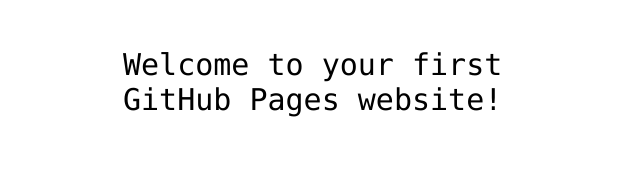
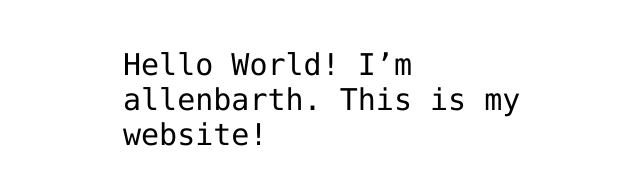
Before and after one commit to AllenBarth/allenbarth.github.io, a plain HTML site: page index.html in a window 1280 px wide. Shown: the part 341-526 px from the top of the page, without its empty margins (317-957 px from the left). Drawn offline with Linux system fonts and the light colour scheme.

Commit message:
Update index.html
<p>Hello World! I’m allenbarth. This is my website!</p>

```diff
--- a/index.html
+++ b/index.html
@@ -12,7 +12,7 @@
 <img src="https://octodex.github.com/images/daftpunktocat-thomas.gif" id="octocat" alt="octocat-gif" />
 
 <!-- Change this code here by copy and pasting your template on line 15 -->
-<p>Welcome to your first GitHub Pages website!</p>
+<p>Hello World! I’m allenbarth. This is my website!</p>
 
 </body>
 </html>
```
